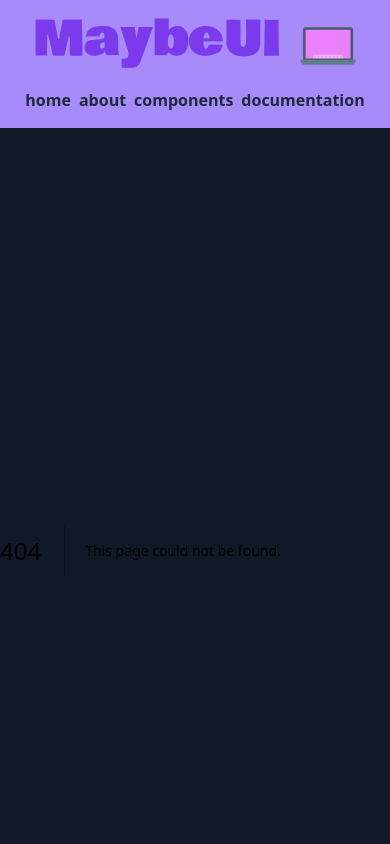
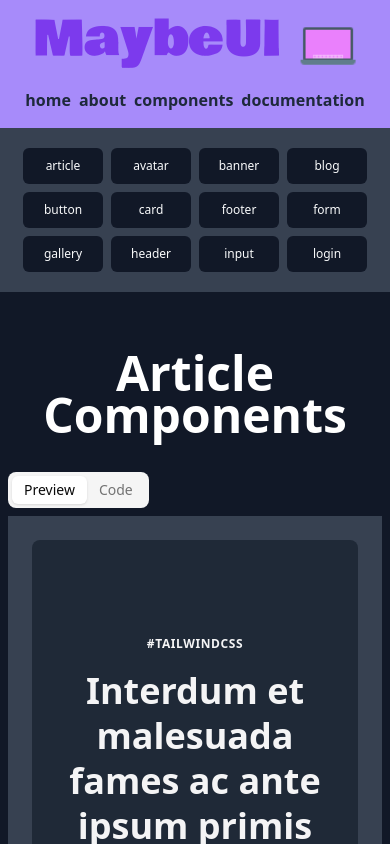
Before and after one commit to guitarbuju/MaybeUI, a Next.js app: page /pages/article in a window 390 px wide. Before the commit this address had no page. Built offline with nearby package versions, Linux system fonts and the light colour scheme.

Commit message:
various responsive

```diff
--- a/src/app/layout.tsx
+++ b/src/app/layout.tsx
@@ -4,6 +4,7 @@ import "./globals.css";
 import Header from "@/components/PageComponents/Header";
 import Footer from "@/components/PageComponents/Footer";
 import SideBar from "@/components/PageComponents/SideBar";
+import TopBar from "@/components/PageComponents/Topbar";
 
 const geistSans = localFont({
   src: "./fonts/GeistVF.woff",
@@ -35,13 +36,10 @@ export default function RootLayout({
         <div className="w-full min-h-screen ">
           <main className="w-full flex-grow bg-gray-900 ">
             <Header />
-
-            <div className=" w-full flex gap-4 min-h-screen mt-20">
+           <TopBar />
+            <div className=" w-full flex gap-4 min-h-screen lg:mt-20">
               <SideBar />
-              <div className="sm:ml-20 mt-12 sm:mt-16">
-                {children}
-              </div>
-
+              <div className="sm:ml-20 mt-12 sm:mt-16">{children}</div>
             </div>
             <Footer />
           </main>
--- a/src/app/pages/article_comp/page.tsx
+++ b/src/app/pages/article/page.tsx
@@ -4,9 +4,9 @@ import MyTabs from "@/components/PageComponents/Tabs";
 
 const ArticleComp = () => {
   return (
-    <div>
+    <div className="md:mt-10">
       <div className=" flex flex-col items-center text-5xl text-white font-bold leading-snug mb-4">
-        <span>Article</span> <span className="-mt-6">Components</span>
+        <span>Article</span> <span className="-mt-6 ">Components</span>
       </div>
 
       <div className="flex flex-col items-start gap-8 h-full p-2">
--- /dev/null
+++ b/src/components/PageComponents/Topbar.tsx
@@ -0,0 +1,29 @@
+import React from 'react'
+import { getSidebarLinks } from "@/lib/getSidebarLinks";
+import Link from "next/link";
+import { Button} from "@/components/ui/button";
+
+const TopBar = () => {
+
+
+        const links = getSidebarLinks();
+
+
+  return (
+   <div className=" md:hidden w-full mt-32 flex justify-center flex-wrap bg-gray-700 text-gray-50 p-4">
+   {links.map((link, index) => (
+     <div
+       key={index}
+       className="w-30 p-1" // Sets each item to take up 1/4th of the width (4 columns)
+     >
+       <Button variant="link" className="w-20 bg-gray-900 text-gray-50 text-xs">
+         <Link href={link.path}>{link.name}</Link>
+       </Button>
+     </div>
+   ))}
+ </div>
+
+  )
+}
+
+export default TopBar
```
Also changed, not shown: src/app/pages/avatar/page.tsx (renamed from src/app/pages/avatar-breadcrump/page.tsx).
